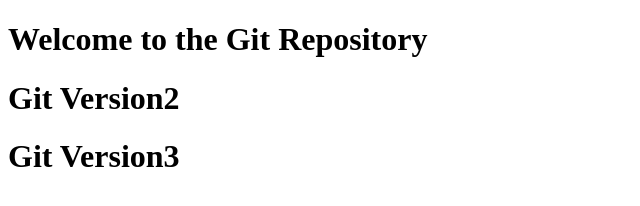
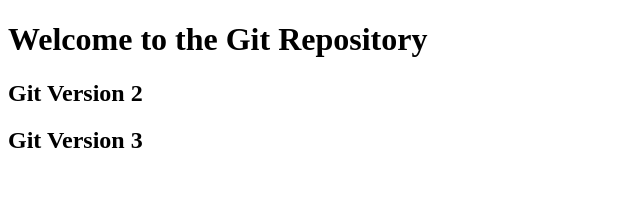
Before and after one commit to sakshichimurkar/MyRepo, a plain HTML site: page index.html in a window 1280 px wide. Shown: the whole page, without its empty margins (0-640 px from the left). Drawn offline with Linux system fonts and the light colour scheme.

Commit message:
Update index.html

```diff
--- a/index.html
+++ b/index.html
@@ -7,7 +7,7 @@
 </head>
 <body>
     <h1>Welcome to the Git Repository</h1>
-    <h1>Git Version2</h1>
-    <h1>Git Version3</h1>
+    <h2>Git Version 2</h2>
+    <h2>Git Version 3</h2>
 </body>
 </html>
```
